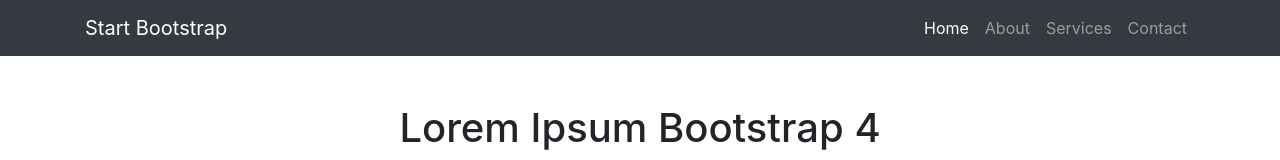
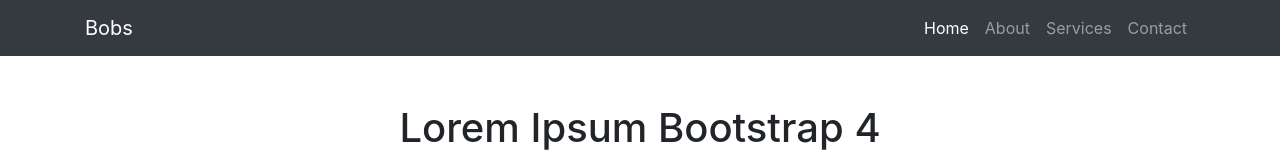
Before and after one commit to brandotron/Bobs, a website: page index.html in a window 1280 px wide. Shown: the top 160 px of the page. Drawn offline with Linux system fonts and the light colour scheme.

Commit message:
Update index.html

```diff
--- a/index.html
+++ b/index.html
@@ -20,7 +20,7 @@
     <!-- Navigation -->
     <nav class="navbar navbar-expand-lg navbar-dark bg-dark static-top">
       <div class="container">
-        <a class="navbar-brand" href="#">Start Bootstrap</a>
+        <a class="navbar-brand" href="#">Bobs</a>
         <button class="navbar-toggler" type="button" data-toggle="collapse" data-target="#navbarResponsive" aria-controls="navbarResponsive" aria-expanded="false" aria-label="Toggle navigation">
           <span class="navbar-toggler-icon"></span>
         </button>
```
